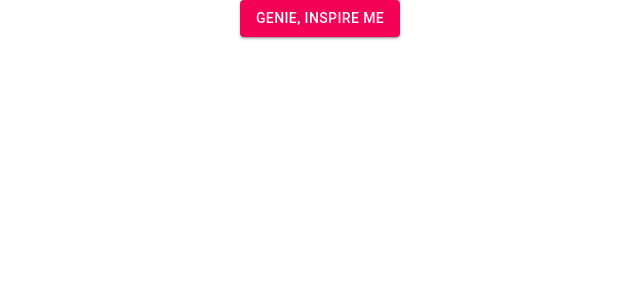
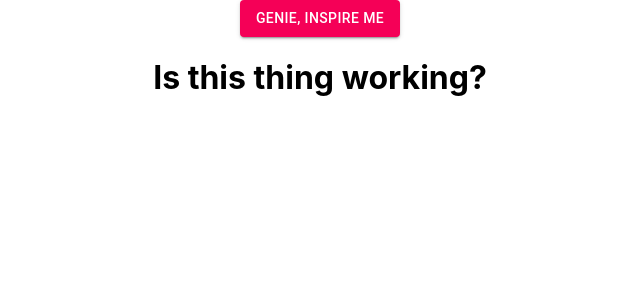
Before and after one commit to christopher-dodge/inspire, a React (Create React App) app in the folder client/: page / in a window 1280 px wide. Shown: the top 300 px of the page, without its empty margins (320-960 px from the left). Built offline with nearby package versions, Linux system fonts and the light colour scheme.

Commit message:
Add Quote component

```diff
--- a/client/src/App.js
+++ b/client/src/App.js
@@ -1,12 +1,14 @@
 import React from 'react';
 import './App.css';
-import QuoteButton from './Components/QuoteButton';
+import QuoteButton from './Components/QuoteButton/QuoteButton';
+import Quote from './Components/Quote/Quote';
 
 function App() {
 
   return (
     <div className="App">
       <QuoteButton />
+      <Quote />
     </div>
   );
 }
--- /dev/null
+++ b/client/src/Components/Quote/Quote.jsx
@@ -0,0 +1,9 @@
+import React from 'react'
+
+export default function Quote() {
+    return (
+        <div>
+            <h1>Is this thing working?</h1>
+        </div>
+    )
+}
--- a/client/src/Components/QuoteButton/index.js
+++ /dev/null
@@ -1 +0,0 @@
-export {default} from './QuoteButton';
--- /dev/null
+++ b/client/src/Components/index.js
@@ -0,0 +1,2 @@
+export {default} from './QuoteButton';
+export {default} from './Quote';
```
